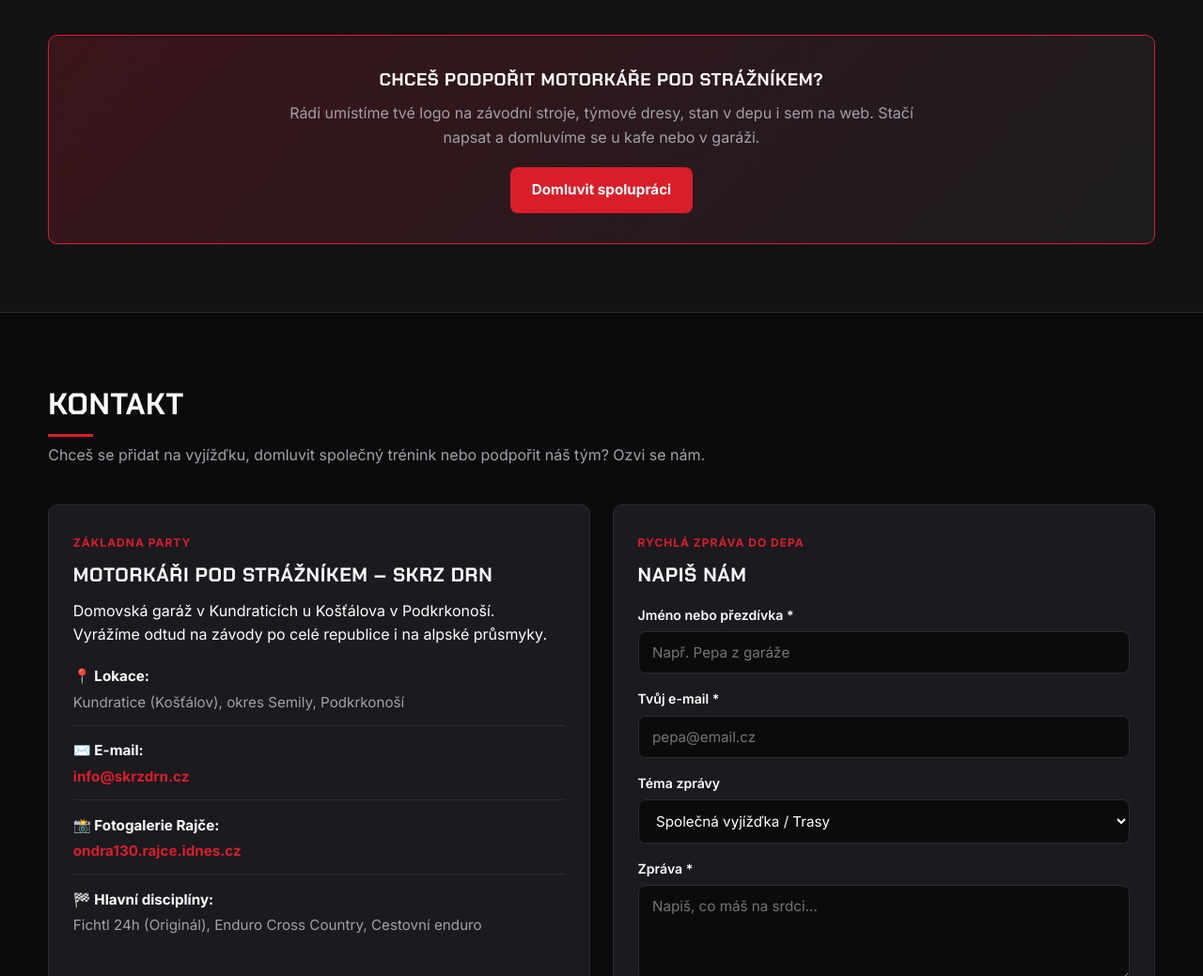
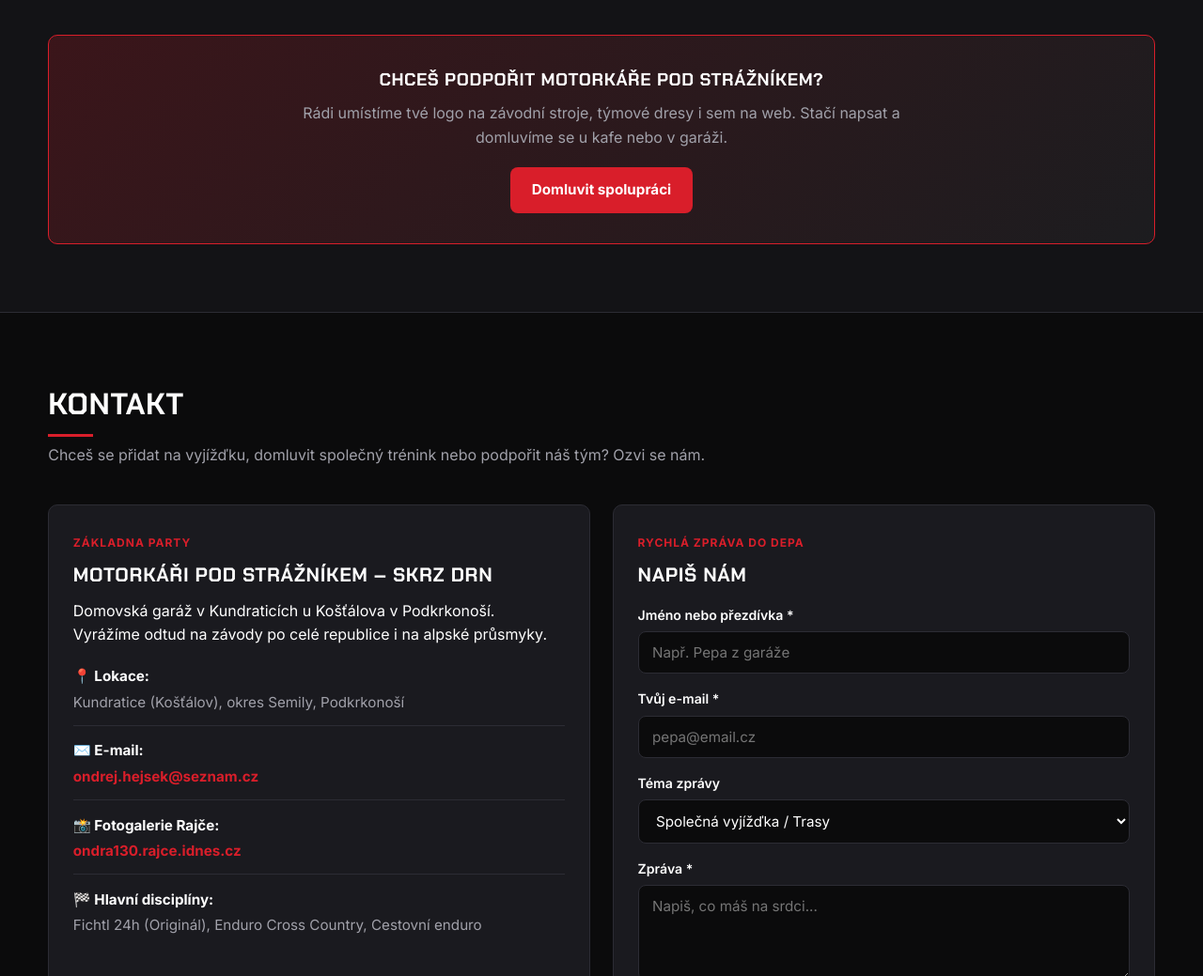
Before and after one commit to ondrejhejsek-cmd/skrzdrn-web, a plain HTML site: page index.html in a window 1280 px wide. Shown: the part 5478-6517 px from the top of the page at 94% size. Drawn offline with Linux system fonts and the light colour scheme.

Commit message:
úprava emailu

```diff
--- a/index.html
+++ b/index.html
@@ -497,7 +497,7 @@
             <div class="sponsor-cta">
                 <h3>Chceš podpořit Motorkáře pod Strážníkem?</h3>
                 <p>
-                    Rádi umístíme tvé logo na závodní stroje, týmové dresy, stan v depu i sem na web.
+                    Rádi umístíme tvé logo na závodní stroje, týmové dresy i sem na web.
                     Stačí napsat a domluvíme se u kafe nebo v garáži.
                 </p>
                 <a href="#kontakt" class="btn btn-primary">Domluvit spolupráci</a>
@@ -527,7 +527,7 @@
                         </li>
                         <li>
                             <strong>✉️ E-mail:</strong>
-                            <a href="mailto:info@skrzdrn.cz" class="table-link">info@skrzdrn.cz</a>
+                            <a href="mailto:ondrej.hejsek@seznam.cz" class="table-link">ondrej.hejsek@seznam.cz</a>
                         </li>
                         <li>
                             <strong>📸 Fotogalerie Rajče:</strong>
```
